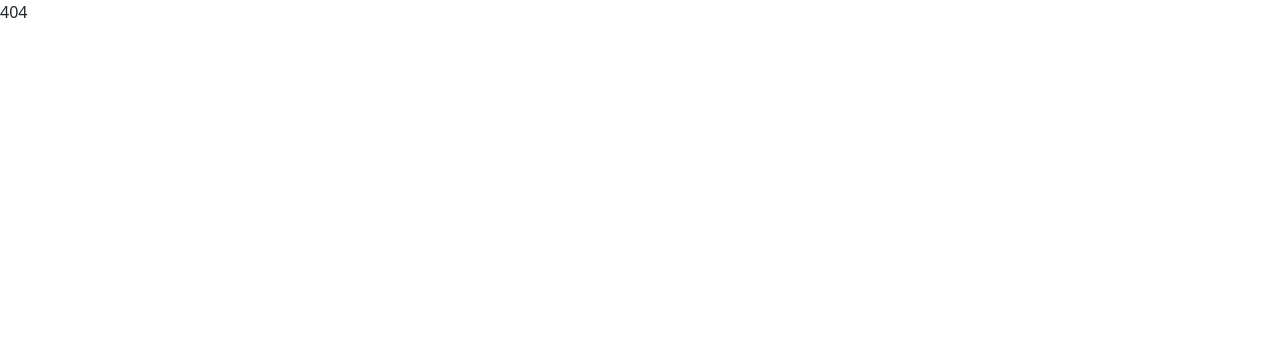
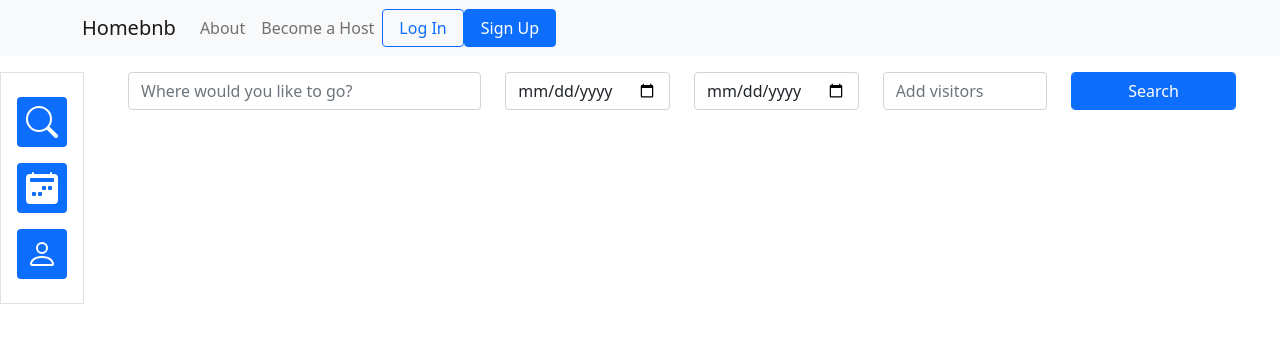
Before and after one commit to FotiadisM/Apartment-Booking-Website, a React (Create React App) app in the folder web/: page /main in a window 1280 px wide. Shown: the top 342 px of the page. Built offline with nearby package versions, Linux system fonts and the light colour scheme.

Commit message:
mainpage changes

```diff
--- a/web/package.json
+++ b/web/package.json
@@ -7,6 +7,7 @@
     "@testing-library/react": "^9.5.0",
     "@testing-library/user-event": "^7.2.1",
     "bootstrap": "^5.0.0-alpha1",
+    "bootstrap-icons": "^1.0.0-alpha5",
     "popper.js": "^1.16.0",
     "react": "^16.13.1",
     "react-dom": "^16.13.1",
--- a/web/src/Components/Homepage/Homepage.js
+++ b/web/src/Components/Homepage/Homepage.js
@@ -1,50 +1,14 @@
 import React from "react";
+import NavBAr from "../NavBar/NavBar";
 
-const search = () => {
-  alert("hello");
+const search = (history) => {
+  history.push("/main");
 };
 
-function Homepage() {
+function Homepage({ history }) {
   return (
     <div className="Homepage">
-      <nav className="navbar navbar-expand-lg navbar-light bg-light px-5">
-        <div className="container">
-          <a className="navbar-brand" href="/#">
-            Homebnb
-          </a>
-          <button
-            className="navbar-toggler"
-            type="button"
-            data-toggle="collapse"
-            data-target="#navbarTogglerDemo01"
-            aria-controls="navbarTogglerDemo01"
-            aria-expanded="false"
-            aria-label="Toggle navigation"
-          >
-            <span className="navbar-toggler-icon"></span>
-          </button>
-          <div className="collapse navbar-collapse" id="navbarTogglerDemo01">
-            <ul className="navbar-nav mr-auto mb-2 mb-lg-0">
-              <li className="nav-item">
-                <a className="nav-link" href="/#">
-                  About
-                </a>
-              </li>
-              <li className="nav-item">
-                <a className="nav-link" href="/#">
-                  Become a Host
-                </a>
-              </li>
-            </ul>
-            <div className="d-flex">
-              <button className="mr-2 btn btn-outline-primary px-3">
-                Log In
-              </button>
-              <button className="ml-2 btn btn-primary px-3">Sign Up</button>
-            </div>
-          </div>
-        </div>
-      </nav>
+      <NavBAr />
 
       <div className="container" style={{ maxWidth: "700px" }}>
         <h4 className="font-weight-bold mt-5" style={{ fontSize: "6em" }}>
@@ -104,7 +68,7 @@ function Homepage() {
             <button
               type="submit"
               className="form-control btn-primary"
-              onClick={() => search()}
+              onClick={() => search(history)}
             >
               Search
             </button>
--- /dev/null
+++ b/web/src/Components/Mainpage/Mainpage.js
@@ -0,0 +1,73 @@
+import React from "react";
+import NavBAr from "../NavBar/NavBar";
+import SideBar from "../SideBar/SideBar";
+
+function Mainpage(params) {
+  return (
+    <div>
+      <NavBAr />
+
+      <div className="mt-3">
+        <div className="row g-0">
+          <div className="col-auto">
+            <SideBar />
+          </div>
+          <div className="col">
+            <div className="container-fluid">
+              <div className="container">
+                <form
+                  className="rounded p-3 pt-0 row needs-validation"
+                  noValidate
+                >
+                  <div className="col-4">
+                    <input
+                      type="text"
+                      className="form-control"
+                      id="destination"
+                      placeholder="Where would you like to go?"
+                      required
+                    />
+                  </div>
+                  <div className="col-2">
+                    <input
+                      type="date"
+                      className="form-control"
+                      id="from"
+                      placeholder="Add date"
+                      required
+                    />
+                  </div>
+                  <div className="col-2">
+                    <input
+                      type="date"
+                      className="form-control"
+                      id="to"
+                      placeholder="Add date"
+                      required
+                    />
+                  </div>
+                  <div className="col-2">
+                    <input
+                      type="number"
+                      className="form-control"
+                      placeholder="Add visitors"
+                      required
+                      max="7"
+                    />
+                  </div>
+                  <div className="col-2">
+                    <button type="submit" className="form-control btn-primary">
+                      Search
+                    </button>
+                  </div>
+                </form>
+              </div>
+            </div>
+          </div>
+        </div>
+      </div>
+    </div>
+  );
+}
+
+export default Mainpage;
--- /dev/null
+++ b/web/src/Components/NavBar/NavBar.js
@@ -0,0 +1,46 @@
+import React from "react";
+
+function NavBAr() {
+  return (
+    <nav className="navbar navbar-expand-lg navbar-light bg-light px-5">
+      <div className="container">
+        <a className="navbar-brand" href="/#">
+          Homebnb
+        </a>
+        <button
+          className="navbar-toggler"
+          type="button"
+          data-toggle="collapse"
+          data-target="#navbarTogglerDemo01"
+          aria-controls="navbarTogglerDemo01"
+          aria-expanded="false"
+          aria-label="Toggle navigation"
+        >
+          <span className="navbar-toggler-icon"></span>
+        </button>
+        <div className="collapse navbar-collapse" id="navbarTogglerDemo01">
+          <ul className="navbar-nav mr-auto mb-2 mb-lg-0">
+            <li className="nav-item">
+              <a className="nav-link" href="/#">
+                About
+              </a>
+            </li>
+            <li className="nav-item">
+              <a className="nav-link" href="/#">
+                Become a Host
+              </a>
+            </li>
+          </ul>
+          <div className="d-flex">
+            <button className="mr-2 btn btn-outline-primary px-3">
+              Log In
+            </button>
+            <button className="ml-2 btn btn-primary px-3">Sign Up</button>
+          </div>
+        </div>
+      </div>
+    </nav>
+  );
+}
+
+export default NavBAr;
--- /dev/null
+++ b/web/src/Components/SideBar/SideBar.js
@@ -0,0 +1,65 @@
+import React from "react";
+
+function SideBar() {
+  return (
+    <div className="SideBar py-2 pl-2 border border-left-0 rounded-right rounded-lg">
+      <div className="m-3">
+        <button className="btn bg-primary p-2 rounded-lg">
+          <svg
+            width="2em"
+            height="2em"
+            viewBox="0 0 16 16"
+            className="bi bi-search"
+            fill="white"
+            xmlns="http://www.w3.org/2000/svg"
+          >
+            <path
+              fillRule="evenodd"
+              d="M10.442 10.442a1 1 0 0 1 1.415 0l3.85 3.85a1 1 0 0 1-1.414 1.415l-3.85-3.85a1 1 0 0 1 0-1.415z"
+            />
+            <path
+              fillRule="evenodd"
+              d="M6.5 12a5.5 5.5 0 1 0 0-11 5.5 5.5 0 0 0 0 11zM13 6.5a6.5 6.5 0 1 1-13 0 6.5 6.5 0 0 1 13 0z"
+            />
+          </svg>
+        </button>
+      </div>
+      <div className="m-3">
+        <button className="btn bg-primary p-2 rounded-lg">
+          <svg
+            width="2em"
+            height="2em"
+            viewBox="0 0 16 16"
+            className="bi bi-calendar2-week"
+            fill="white"
+            xmlns="http://www.w3.org/2000/svg"
+          >
+            <path
+              fillRule="evenodd"
+              d="M4 .5a.5.5 0 0 0-1 0V1H2a2 2 0 0 0-2 2v11a2 2 0 0 0 2 2h12a2 2 0 0 0 2-2V3a2 2 0 0 0-2-2h-1V.5a.5.5 0 0 0-1 0V1H4V.5zm-2 3a.5.5 0 0 1 .5-.5h11a.5.5 0 0 1 .5.5v1a.5.5 0 0 1-.5.5h-11a.5.5 0 0 1-.5-.5v-1zM8.5 7a.5.5 0 0 0-.5.5v1a.5.5 0 0 0 .5.5h1a.5.5 0 0 0 .5-.5v-1a.5.5 0 0 0-.5-.5h-1zm3 0a.5.5 0 0 0-.5.5v1a.5.5 0 0 0 .5.5h1a.5.5 0 0 0 .5-.5v-1a.5.5 0 0 0-.5-.5h-1zM3 10.5a.5.5 0 0 1 .5-.5h1a.5.5 0 0 1 .5.5v1a.5.5 0 0 1-.5.5h-1a.5.5 0 0 1-.5-.5v-1zm3.5-.5a.5.5 0 0 0-.5.5v1a.5.5 0 0 0 .5.5h1a.5.5 0 0 0 .5-.5v-1a.5.5 0 0 0-.5-.5h-1z"
+            />
+          </svg>
+        </button>
+      </div>
+      <div className="m-3">
+        <button className="btn bg-primary p-2 rounded-lg">
+          <svg
+            width="2em"
+            height="2em"
+            viewBox="0 0 16 16"
+            className="bi bi-person"
+            fill="white"
+            xmlns="http://www.w3.org/2000/svg"
+          >
+            <path
+              fillRule="evenodd"
+              d="M13 14s1 0 1-1-1-4-6-4-6 3-6 4 1 1 1 1h10zm-9.995-.944v-.002.002zM3.022 13h9.956a.274.274 0 0 0 .014-.002l.008-.002c-.001-.246-.154-.986-.832-1.664C11.516 10.68 10.289 10 8 10c-2.29 0-3.516.68-4.168 1.332-.678.678-.83 1.418-.832 1.664a1.05 1.05 0 0 0 .022.004zm9.974.056v-.002.002zM8 7a2 2 0 1 0 0-4 2 2 0 0 0 0 4zm3-2a3 3 0 1 1-6 0 3 3 0 0 1 6 0z"
+            />
+          </svg>
+        </button>
+      </div>
+    </div>
+  );
+}
+
+export default SideBar;
--- a/web/src/Containers/App/App.js
+++ b/web/src/Containers/App/App.js
@@ -2,6 +2,7 @@ import React from "react";
 import { BrowserRouter, Switch, Route } from "react-router-dom";
 
 import Homepage from "../../Components/Homepage/Homepage";
+import Mainpage from "../../Components/Mainpage/Mainpage";
 
 function App() {
   return (
@@ -9,6 +10,7 @@ function App() {
       <BrowserRouter>
         <Switch>
           <Route path="/" exact component={Homepage} />
+          <Route path="/main" exact component={Mainpage} />
           <Route path="/" render={() => <div>404</div>} />
         </Switch>
       </BrowserRouter>
```
Also changed, not shown: 1 other file (tests, documents, lock files or other folders).
